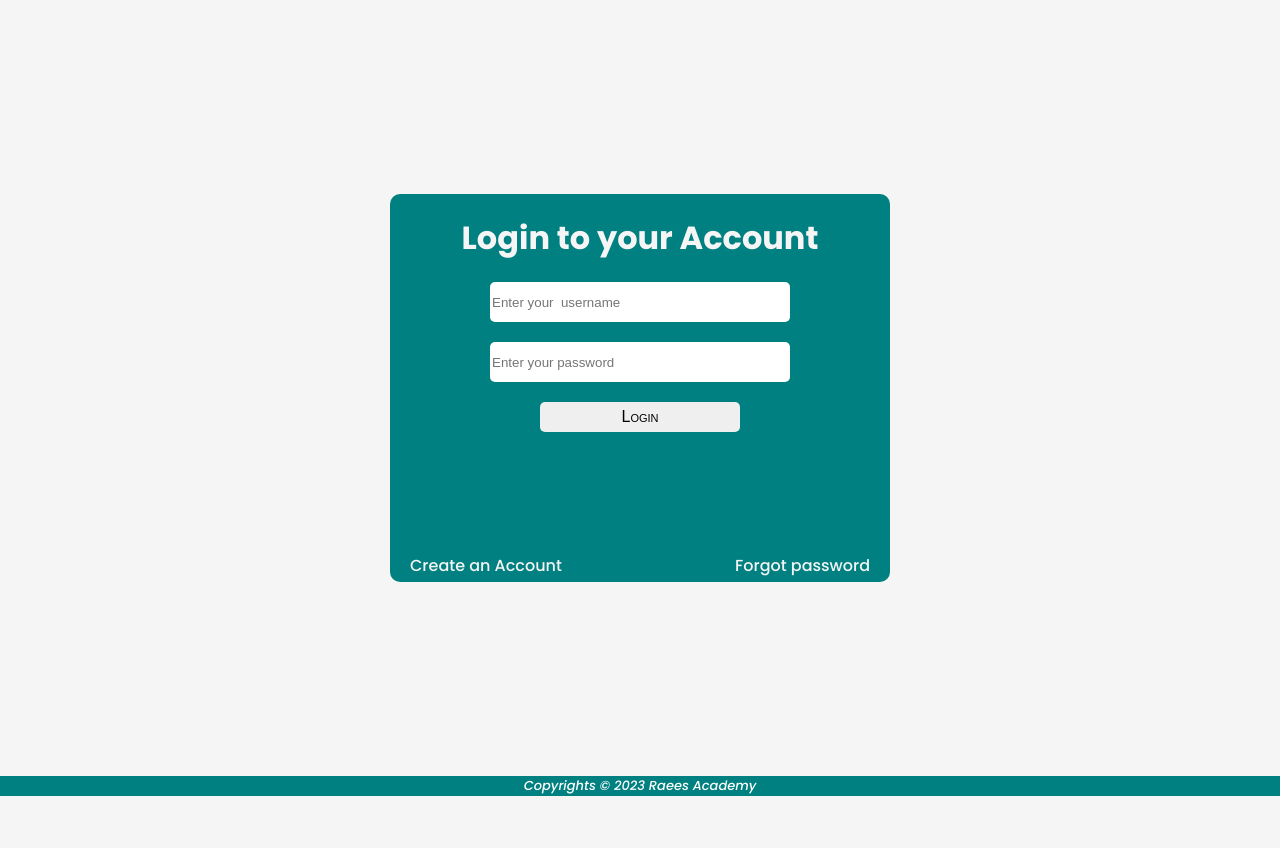
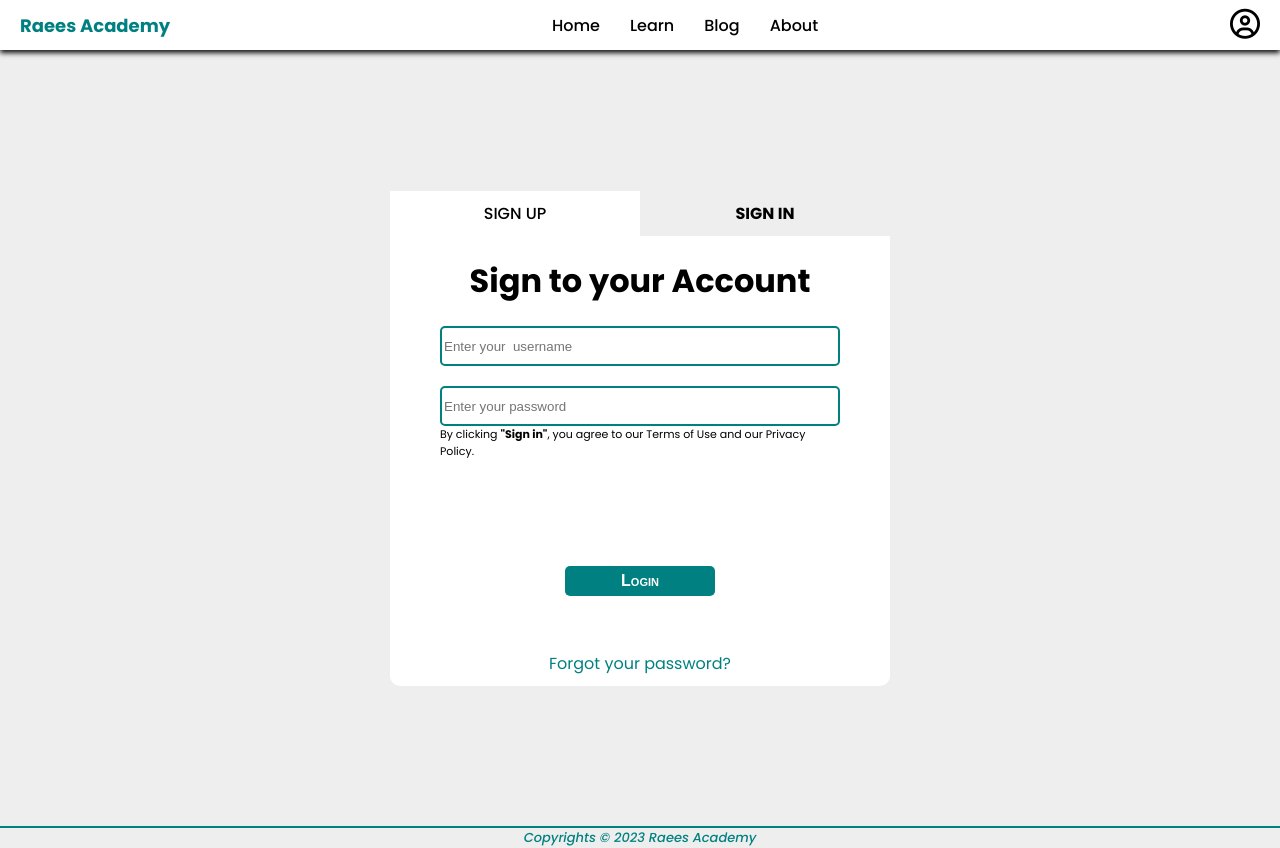
Before and after one commit to Abbaraees/raees-academy-react, a React (Vite) app: page /login in a window 1280 px wide. Before the commit the page ends 800 px from the top, so only its background shows below. Built offline with nearby package versions, Linux system fonts and the light colour scheme.

Commit message:
feat: Redesing the login and signup page

```diff
--- a/src/index.css
+++ b/src/index.css
@@ -3,14 +3,15 @@
 }
 
 a {
-  color: #FFFFFF;
   text-decoration: none;
+  color: black;
 }
 
 body {
   margin: 0;
   font-family: 'Poppins', sans-serif;
-  background-color: whitesmoke;
+  --primary-color: #008080;
+  background-color: #eeeeee;
 }
 
 nav {
@@ -20,15 +21,16 @@ nav {
   left: 0px;
   justify-content: space-between;
   height: 50px;
-  background-color: teal;
+  background-color: white;
   align-items: center;
   padding: 0 20px;
   box-shadow: 0px 3px 5px #141414;
 }
 
-.nav--logo {
+.nav--logo a{
   font-weight: 700;
   font-size: 18px;
+  color: var(--primary-color);
 }
 
 .nav--links > a {
@@ -37,7 +39,7 @@ nav {
 }
 
 .active {
-  color: #141414;
+  color: var(--primary-color);
 }
 
 .user-icon {
@@ -203,17 +205,19 @@ nav {
 footer {
   width: 100%;
   margin-top: auto;
-  background-color: teal;
   text-align: center;
-  color: white;
+  color: var(--primary-color);
   font-style: italic;
   font-weight: 500;
   font-size: 13px;
+  border-top: 2px solid var(--primary-color);
 }
 
 /* == Login Page and signup Page == */
 .auth--page {
   display: flex;
+  flex-direction: column;
+  justify-content: center;
   align-items: center;
   height: 97vh;
 }
@@ -223,16 +227,14 @@ footer {
   position: relative;
   width: 500px;
   margin: 0 auto;
-  background-color: teal;
-  border-radius: 10px;
-  padding-top: 20px;
-  padding-bottom: 150px;
+  background-color: white;
+  border-radius: 0px 0px 10px 10px;
+  height: 450px;
 }
 
 .auth--container > h1 {
   text-align: center;
-  color: whitesmoke;
-  margin: 0;
+  color: black;
 }
 
 .auth--form
@@ -240,41 +242,71 @@ footer {
   width: 100%;
   display: flex;
   flex-direction: column;
-  justify-content: start;
+  justify-content: space-between;
   align-items: center;
   gap: 20px;
   margin-top: 20px;
+  height: 350px;
 }
 
-.auth--form > input {
-  width: 300px;
+.form-inputs {
+  display: flex;
+  flex-direction: column;
+  row-gap: 20px;
+}
+
+.form-inputs input {
+  width: 400px;
   height: 40px;
-  border: none;
+  border: 2px solid var(--primary-color);
   border-radius: 5px;
 }
 
+.policy-text {
+  margin: 0 auto;
+  margin-top: -20px;
+  width: 400px;
+  font-size: 11px;
+}
 
 .auth--form > button {
-  width: 200px;
+  width: 150px;
   height: 30px;
   border-radius: 5px;
   border: none;
   font-size: 16px;
   font-variant: small-caps;
+  font-weight: bolder;
+  background-color: var(--primary-color);
+  color: white;
 }
 
 .auth--links {
-  position: absolute;
-  bottom: 4px;
+  /* position: absolute;
+  bottom: 4px; */
   display: flex;
-  width: 100%;
+  width: 500px;
   justify-content: space-between;
-  padding:0 20px;
 }
 
-.auth--links > a {
-  color: whitesmoke;
+.auth--links  a {
+  color: black;
   font-weight: 500;
+  background-color: white;
+  width: 100%;
+  text-align: center;
+  text-transform: uppercase;
+  padding: 10px 0px;
+}
+
+.auth--links .active {
+  background-color: #eeeeee;
+  font-weight: bold;
+}
+
+.forgot-password-link {
+  margin-top: -50px;
+  color: var(--primary-color);
 }
 
 /* == Course Page == */
@@ -323,7 +355,7 @@ footer {
 
 .course-contents {
   margin-bottom: 10px;
-  background-color: rgba(0, 128, 128, 0.315);
+  background-color: white;
 
 }
 
@@ -359,6 +391,10 @@ footer {
   flex-direction: column;
   gap: 20px;
   padding: 20px;
+}
+
+.side-bar a .active {
+  color: white;
 }
 
 .sidebar-flip {
--- a/src/pages/Login.jsx
+++ b/src/pages/Login.jsx
@@ -1,18 +1,28 @@
+import { NavLink } from "react-router-dom"
+import Navbar from "../components/Navbar"
+
 export default function Login() {
   return (
+    <>
+      <Navbar />
       <div className="auth--page">
+          <div className="auth--links">
+            <NavLink to="/signup">Sign Up</NavLink>
+            <NavLink to="/login">Sign In</NavLink>
+          </div>
         <div className="auth--container">
-        <h1>Login to your Account</h1>
+          <h1>Sign to your Account</h1>
           <form action="" className="auth--form">
+            <div className="form-inputs">
               <input type="text" name="username" id="" placeholder="Enter your  username" />
               <input type="password" name="password" id="" placeholder="Enter your password"/>
+              <p className="policy-text">By clicking <strong>"Sign in"</strong>, you agree to our Terms of Use and our Privacy Policy.</p>
+            </div>
             <button>Login</button>
+            <a href="#" className="forgot-password-link">Forgot your password?</a>
           </form>
-        <div className="auth--links">
-          <a href="#">Create an Account</a>
-          <a href="#">Forgot password</a>
         </div>
       </div>
-    </div>
+    </>
   )
 }
--- a/src/pages/Signup.jsx
+++ b/src/pages/Signup.jsx
@@ -1,20 +1,30 @@
+import { NavLink } from "react-router-dom"
+import Navbar from "../components/Navbar"
+
+
 export default function Signup() {
     return (
+      <>
+      <Navbar />
       <div className="auth--page">
+          <div className="auth--links">
+            <NavLink to="/signup">Sign Up</NavLink>
+            <NavLink to="/login">Sign In</NavLink>
+          </div>
         <div className="auth--container">
           <h1>Create New Account</h1>
           <form action="" className="auth--form">
-            <input type="text" name="username" id="" placeholder="Enter your  username" />
-            <input type="email" name="email" id="" placeholder="Enter your  email" />
-            <input type="password" name="password" id="" placeholder="Enter your password"/>
-            <input type="password" name="password2" id="" placeholder="Repeat password"/>
+            <div className="form-inputs">
+              <input type="text" name="username" id="" placeholder="Enter your  username" />
+              <input type="email" name="email" id="" placeholder="Enter your  email" />
+              <input type="password" name="password" id="" placeholder="Enter your password"/>
+              <input type="password" name="password2" id="" placeholder="Repeat password"/>
+              <p className="policy-text">By clicking <strong>"Sign up"</strong>, you agree to our Terms of Use and our Privacy Policy.</p>
+            </div>
             <button>Sign Up</button>
           </form>
-          <div className="auth--links">
-            <a href="#">Create an Account</a>
-            <a href="#">Forgot password</a>
-          </div>
         </div>
       </div>
+      </>
     )
   }
```
Lines whose indentation alone changed are shown as unchanged.
